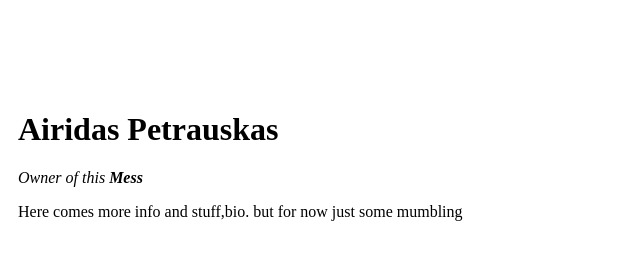
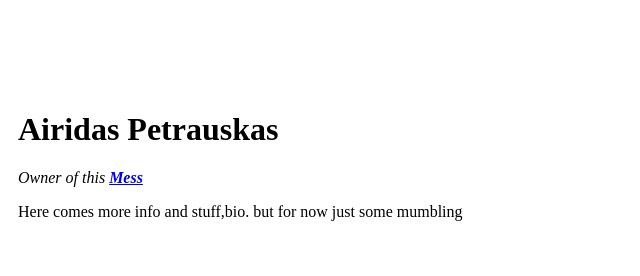
Before and after one commit to Vacyys/mymess, a plain HTML site: page index.html in a window 1280 px wide. Shown: the top 276 px of the page, 258-898 px from the left. Drawn offline with Linux system fonts and the light colour scheme.

Commit message:
Add files via upload

```diff
--- a/index.html
+++ b/index.html
@@ -13,7 +13,7 @@
     <td><img src="earth.jpg" alt="Zebra"></td>
     <td>
       <h1>Airidas Petrauskas</h1>
-      <p><em>Owner of this <strong><a href="#"></a>Mess</strong></em></p>
+      <p><em>Owner of this <strong><a href="https://static.vecteezy.com/system/resources/previews/004/990/939/large_2x/cartoon-cute-potato-carrying-food-french-fries-and-hot-coffee-on-white-background-free-vector.jpg">Mess</a></strong></em></p>
       <p>Here comes more info and stuff,bio. but for now just some mumbling</p>
     </td>
     </tr>
```
